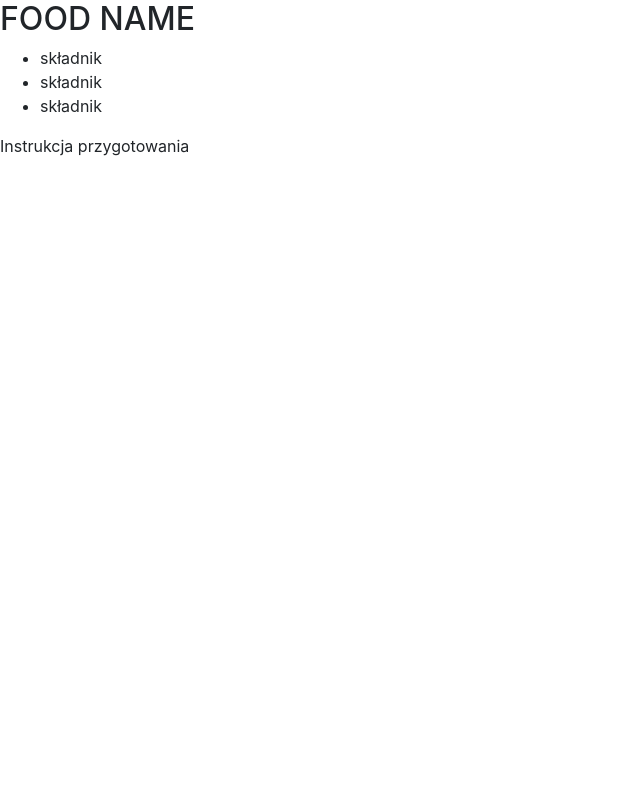
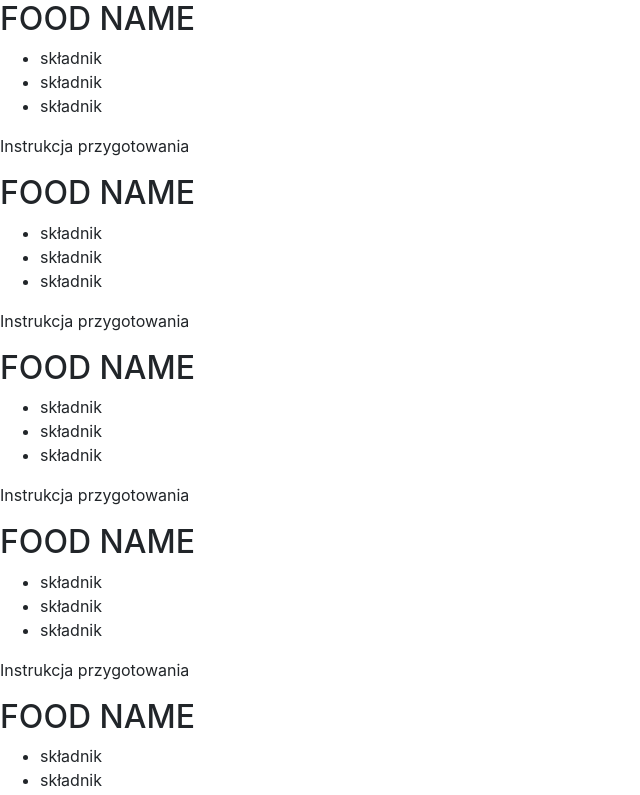
Before and after one commit to magdaad/cooking-book, a React (Create React App) app: page / in a window 1280 px wide. Shown: the top 795 px of the page, without its empty margins (0-640 px from the left). Built offline with nearby package versions, Linux system fonts and the light colour scheme.

Commit message:
recipes context

```diff
--- a/src/App.js
+++ b/src/App.js
@@ -1,11 +1,20 @@
 import './App.scss';
-import React from "react";
+import React, {useContext} from "react";
 import Recipe from "./components/Recipe/Recipe";
+import {RecipesContext} from "./context/RecipesContext";
 
 function App() {
-  return (
+    const {recipesData}  = useContext(RecipesContext);
+    return (
     <div className="App">
-        <Recipe/>
+        {
+            recipesData.map(recipe =>
+                <Recipe
+                    key={recipe.id}
+                    // {...recipe}
+                />
+            )
+        }
     </div>
   );
 }
--- /dev/null
+++ b/src/context/RecipesContext.js
@@ -0,0 +1,13 @@
+import React, { createContext } from "react";
+import recipesData from "../data/recipes.json";
+
+export const RecipesContext = createContext('defaultValue');
+// export const useColors = () => useContext(ColorContext);
+
+export default function RecipesProvider ({ children }) {
+    return (
+        <RecipesContext.Provider value={{ recipesData }}>
+            {children}
+        </RecipesContext.Provider>
+    );
+};
--- a/src/data/recipes.json
+++ b/src/data/recipes.json
@@ -1,6 +1,7 @@
 [
   {
     "name": "Crock Pot Roast",
+    "id": "123456789",
     "ingredients": [
       {
         "quantity": "1",
@@ -45,6 +46,7 @@
   },
   {
     "name": "Roasted Asparagus",
+    "id": "83c7ba2f",
     "ingredients": [
       {
         "quantity": "1 lb",
@@ -91,6 +93,7 @@
   },
   {
     "name": "Curried Lentils and Rice",
+    "id": "a11e3995",
     "ingredients": [
       {
         "quantity": "1 quart",
@@ -136,6 +139,7 @@
   },
   {
     "name": "Big Night Pizza",
+    "id": "5e49ae7f7f23",
     "ingredients": [
       {
         "quantity": "5 teaspoons",
@@ -200,6 +204,7 @@
   },
   {
     "name": "Cranberry and Apple Stuffed Acorn Squash Recipe",
+    "id": "35adbe186046",
     "ingredients": [
       {
         "quantity": "2",
@@ -257,6 +262,7 @@
   },
   {
     "name": "Mic's Yorkshire Puds",
+    "id": "df5734d829a4",
     "ingredients": [
       {
         "quantity": "200g",
@@ -306,6 +312,7 @@
   },
   {
     "name": "Old-Fashioned Oatmeal Cookies",
+    "id": "b0bd-4d58",
     "ingredients": [
       {
         "quantity": "1 cup",
@@ -397,6 +404,7 @@
   },
   {
     "name": "Blueberry Oatmeal Squares",
+    "id": "7392-4d7d",
     "ingredients": [
       {
         "quantity": "2-1/2 cups",
@@ -474,6 +482,7 @@
   },
   {
     "name": "Curried chicken salad",
+    "id": "a8c6-41bf",
     "ingredients": [
       {
         "quantity": "3",
--- a/src/index.js
+++ b/src/index.js
@@ -3,10 +3,13 @@ import ReactDOM from 'react-dom';
 import './index.css';
 import App from './App';
 import reportWebVitals from './reportWebVitals';
+import RecipesProvider from "./context/RecipesContext";
 
 ReactDOM.render(
   <React.StrictMode>
-    <App />
+      <RecipesProvider>
+          <App />
+      </RecipesProvider>
   </React.StrictMode>,
   document.getElementById('root')
 );
```
